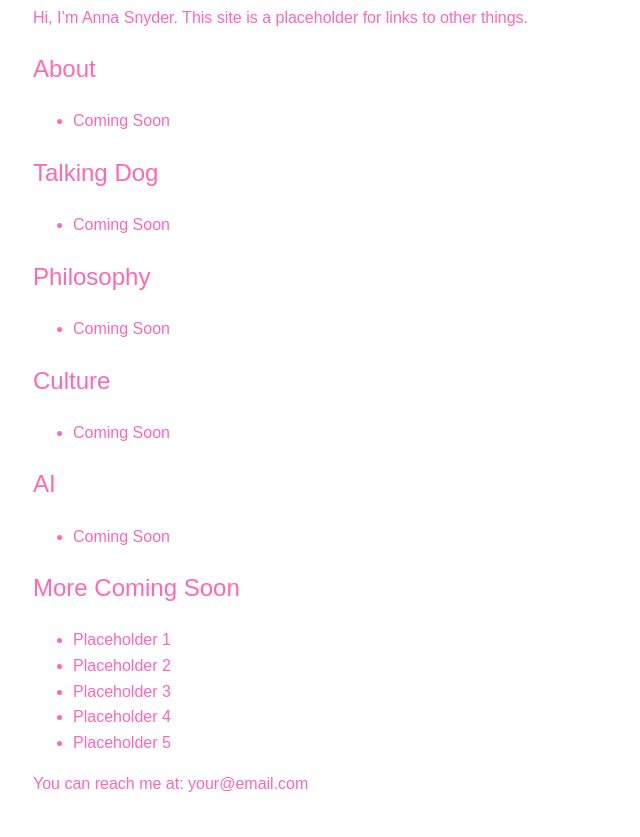
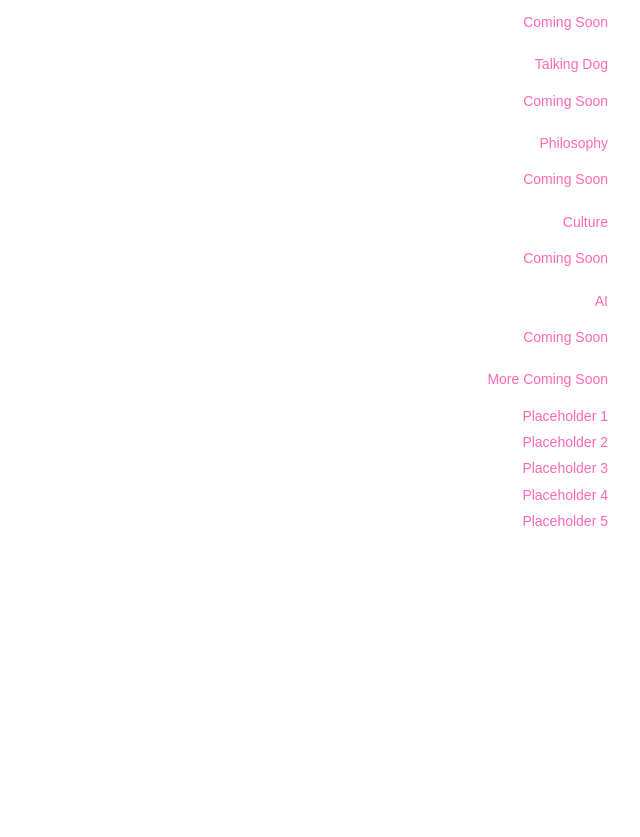
Before and after one commit to annaesnyder/annaesnyder.github.io, a plain HTML site: page index.html in a window 1280 px wide. Shown: the part 108-945 px from the top of the page, without its empty margins (282-922 px from the left). After the commit the page ends 800 px from the top, so only its background shows below. Drawn offline with Linux system fonts and the light colour scheme.

Commit message:
Update index.html

```diff
--- a/index.html
+++ b/index.html
@@ -7,12 +7,14 @@
   <style>
     body {
       font-family: sans-serif;
-      max-width: 650px;
+      font-size: 14px;
+      max-width: 500px;
       margin: 40px auto;
       padding: 0 10px;
       line-height: 1.6;
       color: hotpink;
       background: white;
+      text-align: right;
     }
     a {
       color: hotpink;
@@ -23,13 +25,20 @@
     }
     h1, h2 {
       font-weight: normal;
+      font-size: 14px;
+      margin: 20px 0 5px;
+    }
+    ul {
+      list-style: none;
+      padding-left: 0;
+    }
+    li {
+      margin-bottom: 4px;
     }
   </style>
 </head>
 <body>
   <h1>Anna Snyder</h1>
-
-  <p>Hi, I’m Anna Snyder. This site is a placeholder for links to other things.</p>
 
   <h2>About</h2>
   <ul>
@@ -64,7 +73,5 @@
     <li><a href="placeholder.html">Placeholder 4</a></li>
     <li><a href="placeholder.html">Placeholder 5</a></li>
   </ul>
-
-  <p>You can reach me at: <a href="mailto:your@email.com">your@email.com</a></p>
 </body>
 </html>
```
